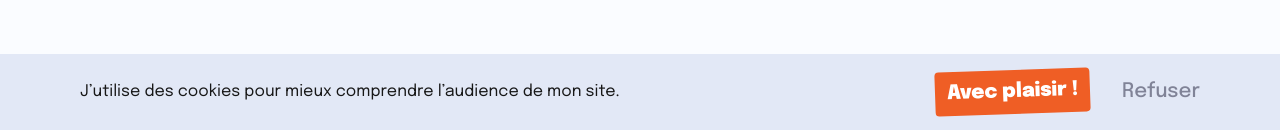
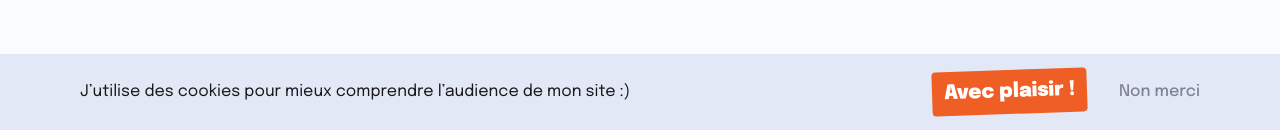
Before and after one commit to Eweeen/portfolio-noemie, a Next.js app: page / in a window 1280 px wide. Shown: the part 670-800 px from the top of the page. Built offline with nearby package versions, Linux system fonts and the light colour scheme.

Commit message:
refactor: cookie banner

```diff
--- a/components/common/cookies-consent.tsx
+++ b/components/common/cookies-consent.tsx
@@ -54,20 +54,21 @@ export default function CookieConsent({ gaId }: { gaId: string }) {
       {consent === null && (
         <div className="fixed z-50 bottom-0 right-0 left-0 bg-[#e2e8f6] font-[epilogue] py-4 px-4 md:px-20 flex flex-col md:flex-row items-center justify-between gap-4">
           <p className="flex-1">
-            J’utilise des cookies pour mieux comprendre l’audience de mon site.
+            J’utilise des cookies pour mieux comprendre l’audience de mon site
+            :)
           </p>
           <div className="flex gap-8">
             <button
-              className="text-white text-xl font-black bg-red px-3 py-2 rounded-sm -rotate-2 cursor-pointer"
+              className="text-white text-xl font-black bg-red px-3 py-2 rounded-sm -rotate-2 hover:rotate-0 transition-transform duration-300 cursor-pointer"
               onClick={() => handleChoice("accepted")}
             >
               Avec plaisir !
             </button>
             <button
-              className="text-[#808397] text-xl font-medium cursor-pointer"
+              className="text-[#808397] hover:text-black-blue font-medium transition-colors duration-300 cursor-pointer"
               onClick={() => handleChoice("refused")}
             >
-              Refuser
+              Non merci
             </button>
           </div>
         </div>
```
